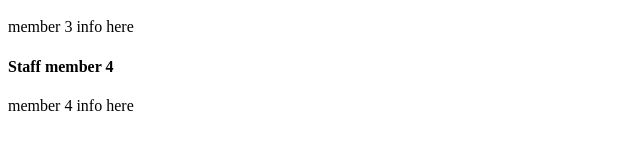
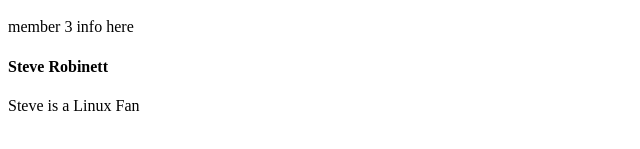
Before and after one commit to steverobinett/gitDemo, a plain HTML site: page index.html in a window 1280 px wide. Shown: the part 301-450 px from the top of the page, 0-640 px from the left. Drawn offline with Linux system fonts and the light colour scheme.

Commit message:
Steve bio added

```diff
--- a/index.html
+++ b/index.html
@@ -15,7 +15,7 @@
     <p>member 2 info here</p>
     <h4>Staff member 3</h4>
     <p>member 3 info here</p>
-    <h4>Staff member 4</h4>
-    <p>member 4 info here</p>
+    <h4>Steve Robinett</h4>
+    <p>Steve is a Linux Fan</p>
 </body>
 </html>
```
